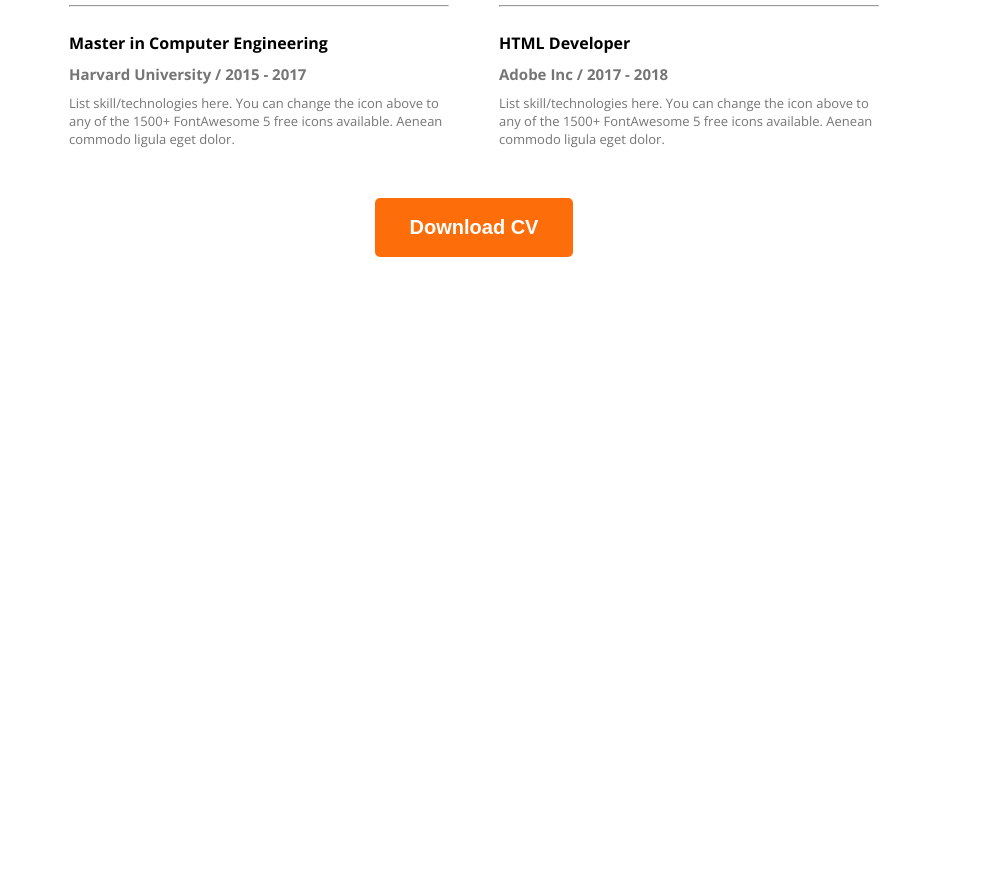
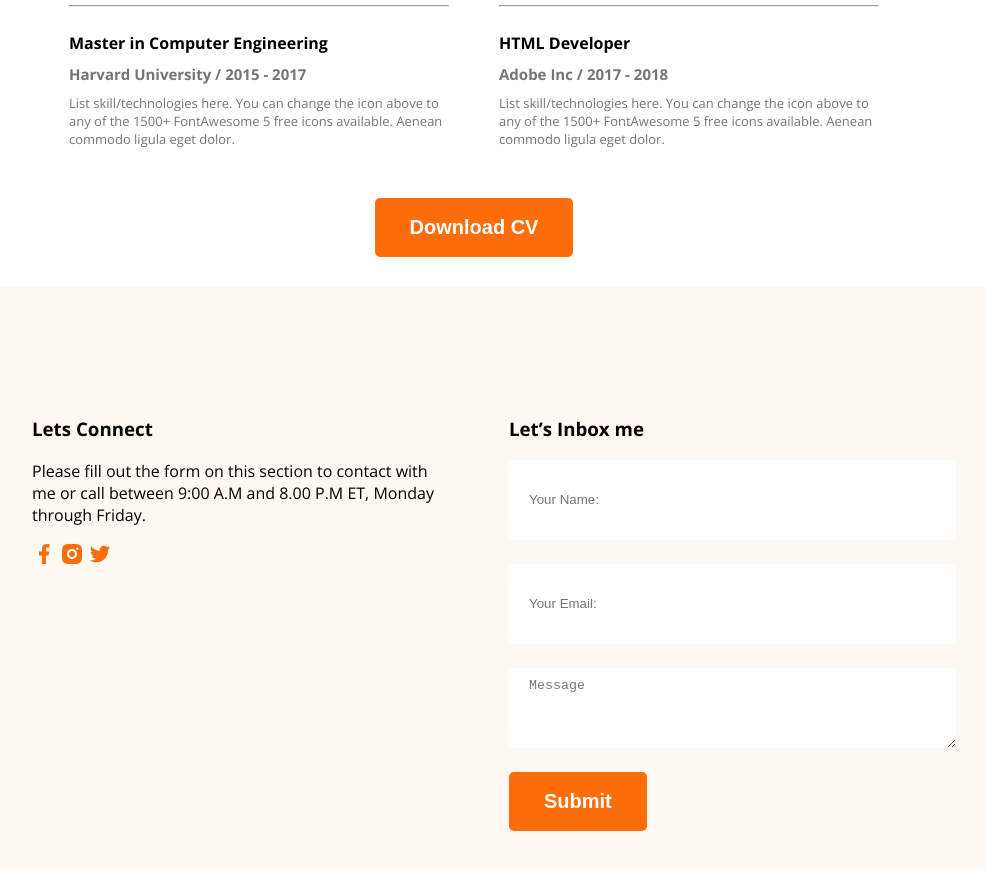
Before and after one commit to Noman125/web-dev-project1, a plain HTML site: page index.html in a window 1280 px wide. Shown: the part 2526-3395 px from the top of the page, without its empty margins (166-1152 px from the left). Before the commit the page ends 2813 px from the top, so only its background shows below. Drawn offline with nearby package versions, Linux system fonts and the light colour scheme.

Commit message:
Added Footer Section

```diff
--- a/index.html
+++ b/index.html
@@ -158,8 +158,26 @@
       </div>
     </section>
   </main>
-  <footer>
+  <footer class="secondary-bg footer-container">
+    <div class="footer-column">
+          <h3 class="section-title">Lets Connect</h3>
+          <p>Please fill out the form on this section to contact with me or call between 9:00 A.M and 8.00 P.M ET, Monday through Friday.</p>
+          <div class="social-icon">
+            <a href=""><img src="../web-dev-project1/images/icons/facebook.png" alt="Facebook"></a>
+            <a href=""><img src="../web-dev-project1/images/icons/insta.png" alt=""></a>
+            <a href=""><img src="../web-dev-project1/images/icons/twitter.png" alt=""></a>
+          </div>
+    </div>
+    <div class="footer-column">
+        <h3 class="section-title">Let’s Inbox me</h3>
+        <form>
+          <input type="text" name="" id="" placeholder="Your Name:">
+          <input type="email" name="" id="" placeholder="Your Email:">
+          <textarea name="" id="" cols="30" rows="10" placeholder="Message"></textarea>
+          <input class="btn-primary" type="submit" Value="Submit">
+        </form>
 
+    </div>
   </footer>
 </body>
 
--- a/styles/style.css
+++ b/styles/style.css
@@ -165,3 +165,23 @@ main{
   justify-content: center;
   margin: 30px 0;
 }
+/* Footer Style */
+.footer-container{
+  display: flex;
+  gap: 70px;
+  padding: 110px 190px;
+}
+.footer-column{
+  width: 50%;
+}
+footer input[type="text"], footer input[type="email"], footer textarea{
+  height: 60px;
+  border-radius: 5px;
+  background-color: white;
+  display: block;
+  width: 100%;
+  font-size: 14;
+  padding: 10px 20px;
+  margin-bottom: 24px;
+  border: none;
+}
```
